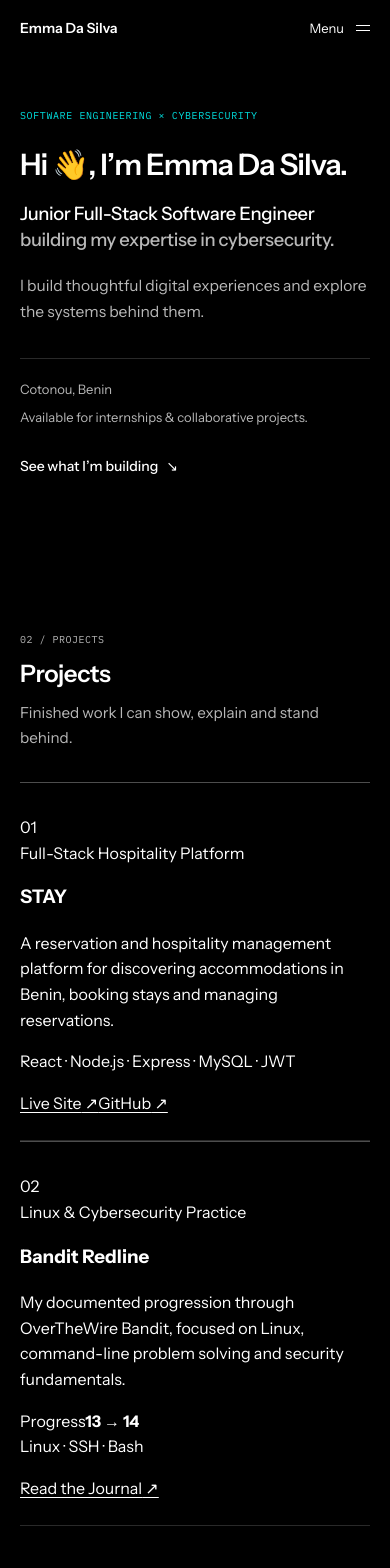
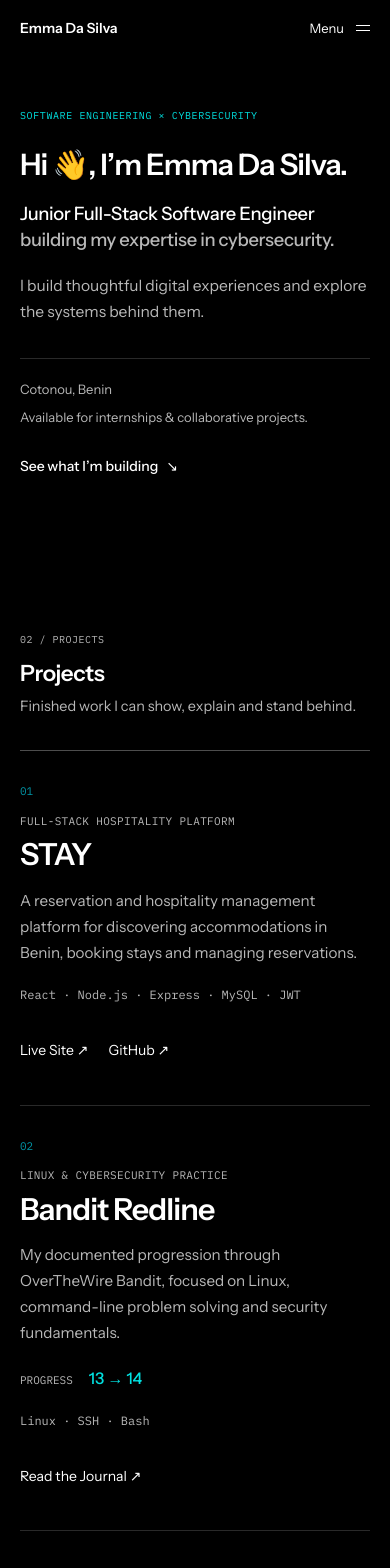
Before and after one commit to emma-dasilva-dev/emma-dasilva-portfolio, a Next.js app: page /en in a window 390 px wide. Shown: the top 1568 px of the page. Built offline with nearby package versions, Linux system fonts and the light colour scheme.

Commit message:
style: unify projects into simple list

```diff
--- a/src/components/sections/Work.module.css
+++ b/src/components/sections/Work.module.css
@@ -6,13 +6,20 @@
   display: grid;
   grid-template-columns: 10rem minmax(0, 1fr);
   gap: var(--space-8);
-  margin-bottom: var(--space-12);
+  margin-bottom: var(--space-10, 2.5rem);
+}
+
+.sectionNumber,
+.projectIndex,
+.projectType,
+.stack,
+.banditMeta span {
+  font-family: var(--font-mono);
 }
 
 .sectionNumber {
   margin: 0;
   color: var(--color-text-muted);
-  font-family: var(--font-mono);
   font-size: 0.625rem;
   letter-spacing: 0.05em;
   text-transform: uppercase;
@@ -20,173 +27,139 @@
 
 .sectionHeader h2 {
   margin: 0;
-  font-size: clamp(1.5rem, 2.5vw, 2rem);
+  font-size: clamp(1.4rem, 2.2vw, 1.8rem);
   font-weight: 600;
-  line-height: 1.15;
+  line-height: 1.2;
   letter-spacing: -0.02em;
 }
 
 .sectionHeader p:last-child {
-  max-width: 36rem;
-  margin: var(--space-3) 0 0;
+  max-width: 32rem;
+  margin: var(--space-2) 0 0;
   color: var(--color-text-muted);
-  font-size: 0.95rem;
-  line-height: 1.65;
+  font-size: 0.9rem;
+  line-height: 1.6;
+}
+
+.projects {
+  border-top: 1px solid var(--color-border-strong);
 }
 
 .project {
-  padding-block: var(--space-8) var(--space-6);
-  border-top: 1px solid var(--color-border-strong);
+  display: grid;
+  grid-template-columns: 10rem minmax(0, 1fr);
+  gap: var(--space-8);
+  padding-block: var(--space-10, 2.5rem);
   border-bottom: 1px solid var(--color-border);
 }
 
-.projectHeader {
-  display: flex;
-  align-items: flex-start;
-  justify-content: space-between;
-  gap: var(--space-6);
+.projectIndex {
+  color: var(--color-accent-secondary);
+  font-size: 0.6875rem;
 }
 
-.projectKicker,
-.projectYear {
-  margin: 0;
+.projectContent {
+  max-width: 46rem;
+}
+
+.projectType {
+  margin: 0 0 var(--space-2);
   color: var(--color-text-muted);
-  font-family: var(--font-mono);
-  font-size: 0.625rem;
-  letter-spacing: 0.05em;
+  font-size: 0.6875rem;
+  letter-spacing: 0.03em;
   text-transform: uppercase;
 }
 
-.projectKicker {
-  color: var(--color-accent-secondary);
-}
-
-.projectHeader h3 {
-  margin: var(--space-3) 0 0;
-  font-size: clamp(1.75rem, 3vw, 2.4rem);
+.projectContent h3 {
+  margin: 0;
+  font-size: clamp(1.65rem, 3vw, 2.25rem);
   font-weight: 600;
-  line-height: 1;
+  line-height: 1.1;
   letter-spacing: -0.03em;
 }
 
-.projectBody {
-  display: grid;
-  grid-template-columns: minmax(0, 1.4fr) minmax(0, 1fr);
-  gap: var(--space-12);
-  margin-top: var(--space-8);
-}
-
-.projectSummary {
+.summary {
   max-width: 38rem;
-  margin: 0;
-  color: var(--color-text);
-  font-size: 1rem;
+  margin: var(--space-4) 0 0;
+  color: var(--color-text-muted);
+  font-size: 0.95rem;
   line-height: 1.7;
 }
 
-.techList {
+.stack {
+  margin: var(--space-5, 1.25rem) 0 0;
+  color: var(--color-text-muted);
+  font-size: 0.75rem;
+  line-height: 1.6;
+}
+
+.banditMeta {
+  display: flex;
+  align-items: baseline;
+  gap: var(--space-4);
+  margin-top: var(--space-5, 1.25rem);
+}
+
+.banditMeta span {
+  color: var(--color-text-muted);
+  font-size: 0.6875rem;
+  text-transform: uppercase;
+}
+
+.banditMeta strong {
+  color: var(--color-accent);
+  font-size: 1rem;
+  font-weight: 500;
+}
+
+.links {
   display: flex;
   flex-wrap: wrap;
-  align-content: flex-start;
-  gap: var(--space-2) var(--space-4);
-  margin: 0;
-  padding: 0;
-  list-style: none;
-  color: var(--color-text-muted);
-  font-size: 0.8125rem;
+  gap: var(--space-5, 1.25rem);
+  margin-top: var(--space-6);
 }
 
-.techList li::after {
-  content: "·";
-  margin-left: var(--space-4);
-  color: var(--color-accent-secondary);
-}
-
-.techList li:last-child::after {
-  content: "";
-  margin: 0;
-}
-
-.projectFooter {
-  display: flex;
-  align-items: flex-end;
-  justify-content: space-between;
-  gap: var(--space-8);
-  margin-top: var(--space-8);
-  padding-top: var(--space-5, 1.25rem);
-  border-top: 1px solid var(--color-border);
-}
-
-.challenge {
-  max-width: 38rem;
-  margin: 0;
-  color: var(--color-text-muted);
-  font-size: 0.875rem;
-  line-height: 1.65;
-}
-
-.projectActions {
-  display: flex;
-  gap: var(--space-5, 1.25rem);
-  flex-shrink: 0;
-}
-
-.projectActions a {
+.links a {
+  min-height: 44px;
   display: inline-flex;
   align-items: center;
-  gap: var(--space-2);
-  min-height: 44px;
   color: var(--color-text);
   font-size: 0.875rem;
   text-decoration: none;
   transition: color var(--motion-fast) var(--ease-standard);
 }
 
-.projectActions a:hover,
-.projectActions a:focus-visible {
+.links a:hover,
+.links a:focus-visible {
   color: var(--color-accent);
 }
 
-@media (max-width: 63.9375rem) {
-  .sectionHeader {
-    grid-template-columns: 8rem minmax(0, 1fr);
+@media (max-width: 47.9375rem) {
+  .sectionHeader,
+  .project {
+    display: block;
   }
 
-  .projectBody {
-    gap: var(--space-8);
-  }
-}
-
-@media (max-width: 47.9375rem) {
   .sectionHeader {
-    display: block;
     margin-bottom: var(--space-8);
   }
 
-  .sectionNumber {
+  .sectionNumber,
+  .projectIndex {
     margin-bottom: var(--space-3);
   }
 
-  .projectBody {
-    grid-template-columns: 1fr;
-    gap: var(--space-5, 1.25rem);
-    margin-top: var(--space-6);
+  .project {
+    padding-block: var(--space-8);
   }
 
-  .projectFooter {
-    align-items: flex-start;
-    flex-direction: column;
-    gap: var(--space-5, 1.25rem);
-    margin-top: var(--space-6);
-  }
-
-  .projectActions {
-    flex-wrap: wrap;
+  .projectContent h3 {
+    font-size: clamp(1.5rem, 8vw, 1.9rem);
   }
 }
 
 @media (prefers-reduced-motion: reduce) {
-  .projectActions a {
+  .links a {
     transition: none;
   }
 }
```
